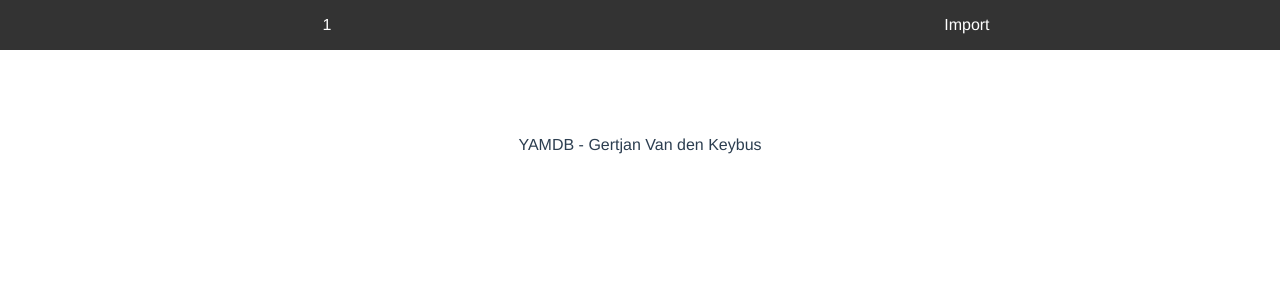
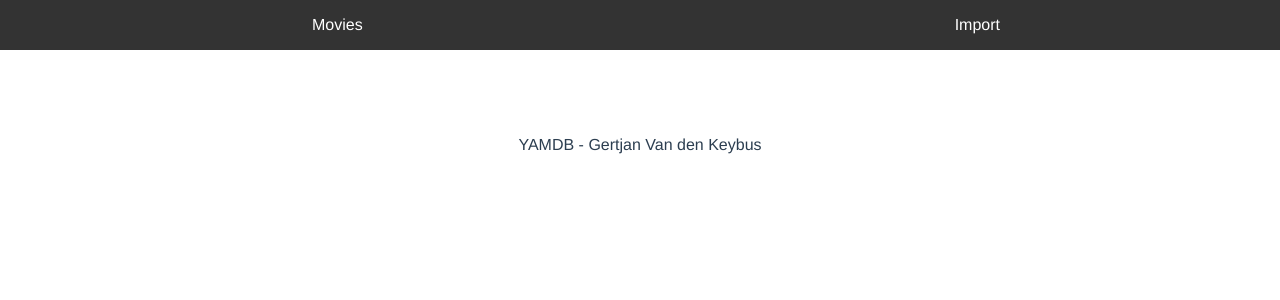
Before and after one commit to GertjanVandenKeybus/YAMDB, a Symfony app: template templates/base.html.twig in a window 1280 px wide. Shown: the top 300 px of the page. Run offline with Twig, Linux system fonts and the light colour scheme; the template is opened without the code that fills it: most values are stand-ins (such as "Sample title", 1, 10 or a date in 2020); some libraries are stand-ins or nearby versions.

Commit message:
Final Tweaks

```diff
--- a/src/Controller/MovieController.php
+++ b/src/Controller/MovieController.php
@@ -24,6 +24,12 @@ class MovieController extends AbstractController
     {
         $this->TMDBApiWrapper = $TMDBApiWrapper;
         $this->movieService = $movieService;
+    }
+
+    #[Route('/', name: 'movies')]
+    public function getMovies(Request $request): Response
+    {
+        return $this->redirectToRoute('movies_popular');
     }
 
     #[Route('/movies/popular/{page}', name: 'movies_popular')]
--- a/templates/base.html.twig
+++ b/templates/base.html.twig
@@ -12,7 +12,7 @@
     {% if page > 1 %}
     <a href="{{ path('movies_popular') ~ '/' ~ (page-1) }}"><</a>
     {% endif %}
-    <a href="{{ path('movies_popular') }}">{{ maxPages }}</a>
+    <a href="{{ path('movies_popular') }}">Movies</a>
     {%  if page < maxPages %}
     <a href="{{ path('movies_popular') ~ '/' ~ (page+1) }}">></a>
     {% endif %}
```
Also changed, not shown: readme.md (added).
